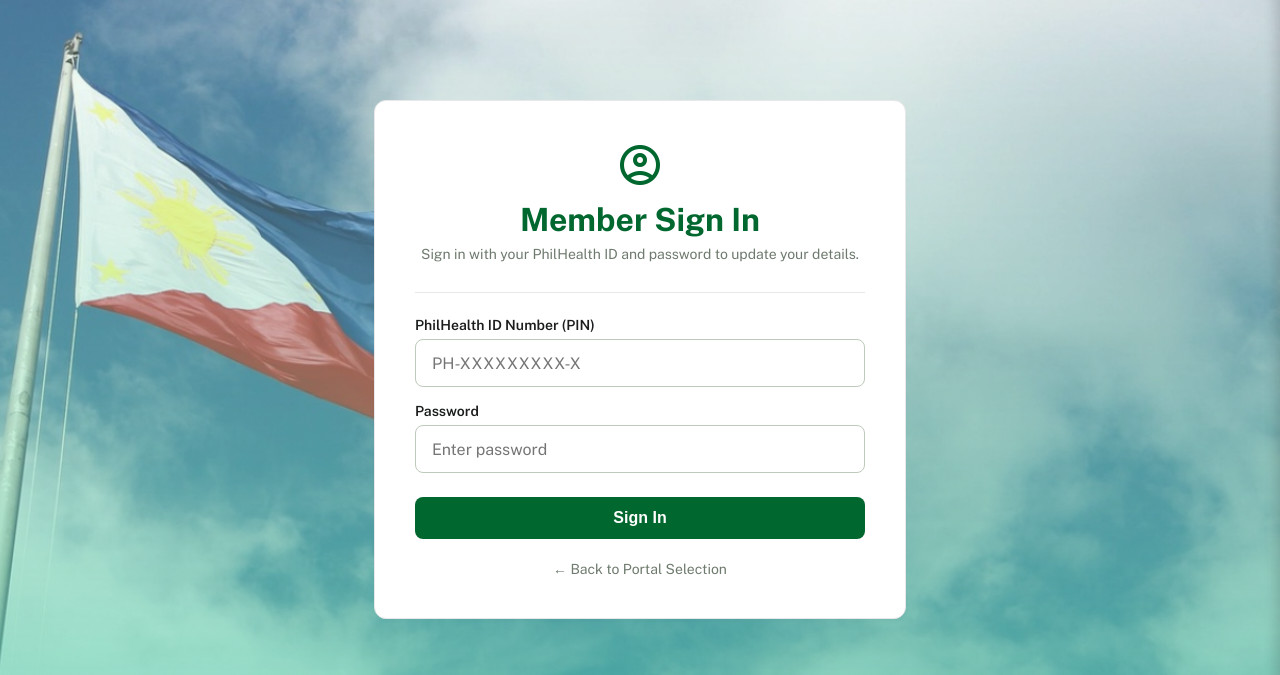
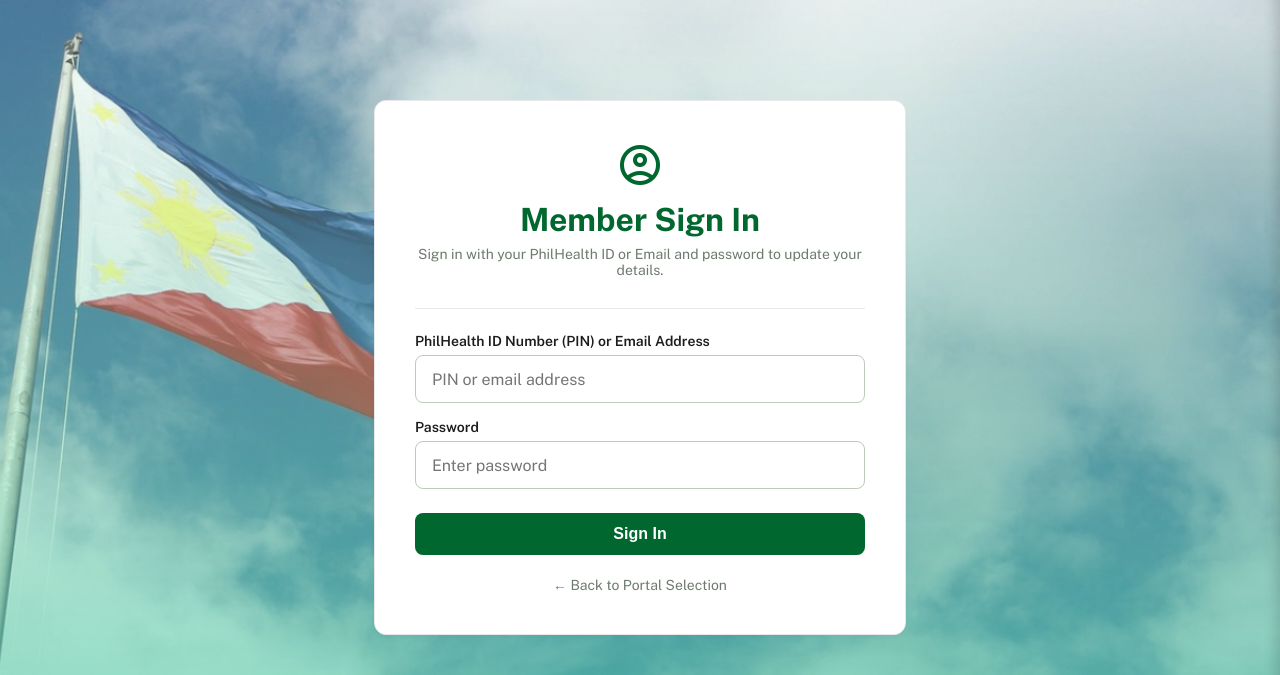
Before and after one commit to rachelannec/pmrf-im-g8, a Flask app: page /login/member in a window 1280 px wide. Shown: the part 65-740 px from the top of the page. Run offline with Flask 2, Linux system fonts and the light colour scheme.

Commit message:
enable email-based login, add client-side input validation scripts, and implement admin record management templates.

```diff
--- a/app.py
+++ b/app.py
@@ -551,12 +551,12 @@
 		password = (payload.get("password") or payload.get("Password") or "").strip()
 
 		if not pin or not password:
-			error_message = "Enter both your PhilHealth ID number and password."
+			error_message = "Enter both your PhilHealth ID/Email and password."
 		else:
 			with get_db_connection() as conn:
 				member = conn.execute(
-					"SELECT PIN, MemberPasswordHash FROM registrant_details WHERE PIN = ?",
-					(pin,),
+					"SELECT PIN, MemberPasswordHash FROM registrant_details WHERE PIN = ? OR EmailAddress = ?",
+					(pin, pin),
 				).fetchone()
 			if member and member["MemberPasswordHash"] and check_password_hash(member["MemberPasswordHash"], password):
 				session["member_pin"] = member["PIN"]
--- a/static/js/formatters.js
+++ b/static/js/formatters.js
@@ -217,3 +217,24 @@
 
     return true;
 }
+
+function formatName(value) {
+    let val = String(value || '').toUpperCase();
+    // Replace comma followed by no space with comma and space
+    val = val.replace(/,(\S)/g, ', $1');
+    // Replace multiple spaces with a single space
+    val = val.replace(/  +/g, ' ');
+    return val;
+}
+
+function bindNameFormatter(selector) {
+    document.querySelectorAll(selector).forEach(input => {
+        input.value = formatName(input.value);
+        input.addEventListener('input', (e) => {
+            const start = e.target.selectionStart;
+            const end = e.target.selectionEnd;
+            e.target.value = formatName(e.target.value);
+            e.target.setSelectionRange(start, end);
+        });
+    });
+}
--- a/templates/admin_manage.html
+++ b/templates/admin_manage.html
@@ -333,7 +333,7 @@
   bindFormatter('input[name="PhilSysID"]', formatPhilsysId);
   bindFormatter('input[name="TIN"]', formatTin);
   bindFormatter('input[name="BusinessLine"]', formatBusinessLine);
-  bindUppercase('input[name="MemberName"], input[name="MotherMaidenName"], input[name="SpouseName"], input[name="DependentName"]');
+  bindNameFormatter('input[name="MemberName"], input[name="MotherMaidenName"], input[name="SpouseName"], input[name="DependentName"]');
   restrictDates();
 
   document.querySelectorAll('[data-add-dependent-toggle]').forEach(button => {
--- a/templates/member_amendment.html
+++ b/templates/member_amendment.html
@@ -271,7 +271,7 @@
     });
   }
 
-  bindUppercase('input.dependent-uppercase, input[name="DependentName"], input[name="SpouseName"]');
+  bindNameFormatter('input.dependent-uppercase, input[name="DependentName"], input[name="SpouseName"]');
 
   bindFormatter('#philsys_id', formatPhilsysId);
   bindFormatter('#tin_id', formatTin);
--- a/templates/member_login.html
+++ b/templates/member_login.html
@@ -5,7 +5,7 @@
         <div class="form-header" style="text-align: center;">
             <span class="material-symbols-outlined" style="font-size: 48px; color: var(--primary); margin-bottom: 12px;">account_circle</span>
             <h1>Member Sign In</h1>
-            <p>Sign in with your PhilHealth ID and password to update your details.</p>
+            <p>Sign in with your PhilHealth ID or Email and password to update your details.</p>
         </div>
 
         <hr style="border: 0; border-top: 1px solid var(--border-light); margin: 24px 0;">
@@ -18,8 +18,8 @@
 
         <form method="post" action="/login/member">
             <div class="form-group" style="margin-bottom: 16px;">
-                <label for="member-pin">PhilHealth ID Number (PIN)</label>
-                <input type="text" id="member-pin" name="PIN" class="form-control" placeholder="PH-XXXXXXXXX-X" autocomplete="username" required>
+                <label for="member-pin">PhilHealth ID Number (PIN) or Email Address</label>
+                <input type="text" id="member-pin" name="PIN" class="form-control" placeholder="PIN or email address" autocomplete="username" required>
             </div>
 
             <div class="form-group" style="margin-bottom: 24px;">
--- a/templates/philhealth_form.html
+++ b/templates/philhealth_form.html
@@ -351,7 +351,7 @@
         Secure submission encrypted by PhilHealth Infrastructure
       </div>
       <div class="button-group">
-        <button type="reset" class="btn-draft">Save as Draft</button>
+        <button type="reset" class="btn-draft">Reset</button>
         <button type="submit" class="btn-submit">Submit Registration</button>
       </div>
     </div>
```
